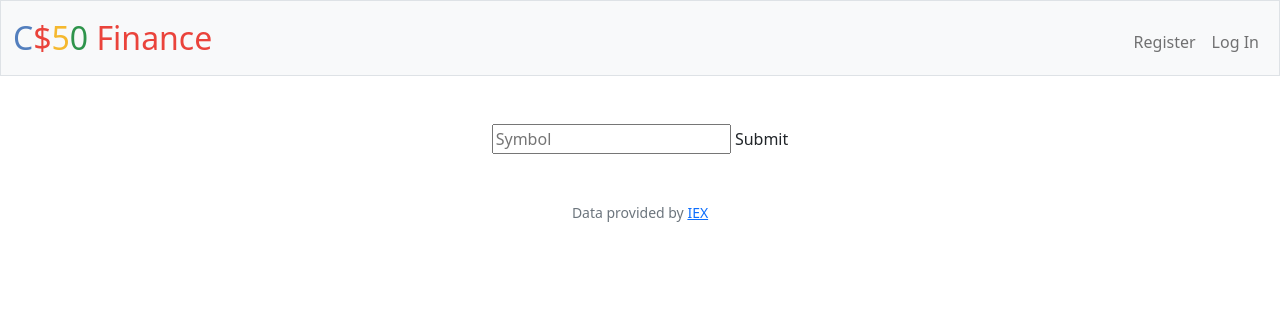
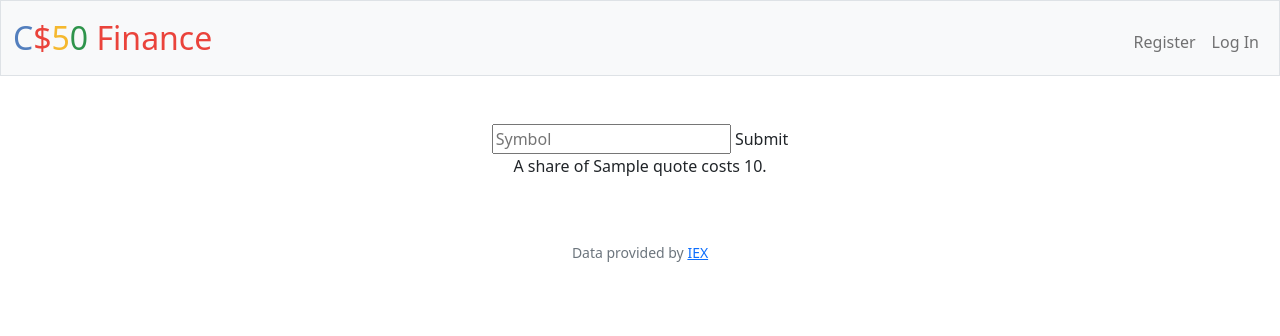
Before and after one commit to holyfatmama/Portfolio, a Flask app: template finance/templates/quote.html in a window 1280 px wide. Shown: the top 336 px of the page. Run offline with Flask 3, Linux system fonts and the light colour scheme; the template is opened without the code that fills it: most values are stand-ins (such as "Sample title", 1, 10 or a date in 2020); some libraries are stand-ins or nearby versions.

Commit message:
Mon, Oct 30, 2023, 10:41 PM +08:00

```diff
--- a/finance/app.py
+++ b/finance/app.py
@@ -106,15 +106,13 @@ def quote():
     if request.method == "POST":
         symbol = request.form.get("symbol")
         quote = lookup(symbol)
+
         if not quote:
             return apology("Please enter correct symbol")
-        else:
-            name = quote.name
-            price = quote.price
-            symbol = quote.symbol
-        return render_template("quoted.html", price=price, name=name)
+
+        return render_template("quote.html", quote=quote)
     else:
-        return render_template("quoted.html")
+        return render_template("quote.html")
 
 
 @app.route("/register", methods=["GET", "POST"])
--- a/finance/templates/quote.html
+++ b/finance/templates/quote.html
@@ -9,4 +9,6 @@
         <input name="symbol" placeholder="Symbol" type="text">
         <buttom type="submit">Submit</buttom>
     </form>
+
+    <p>A share of {{ quote.name }} costs {{ quote.price}}.</p>
 {% endblock %}
```
Also changed, not shown: finance/finance.db.
